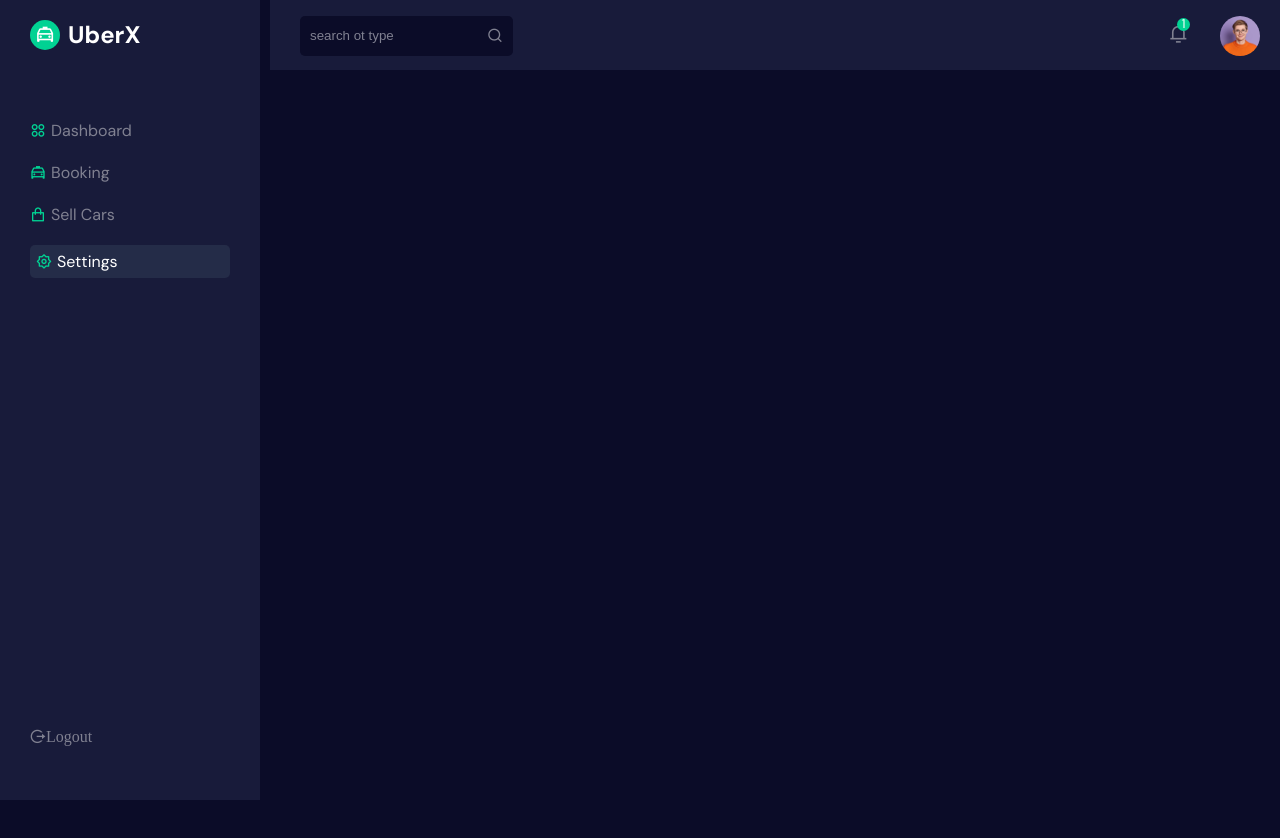
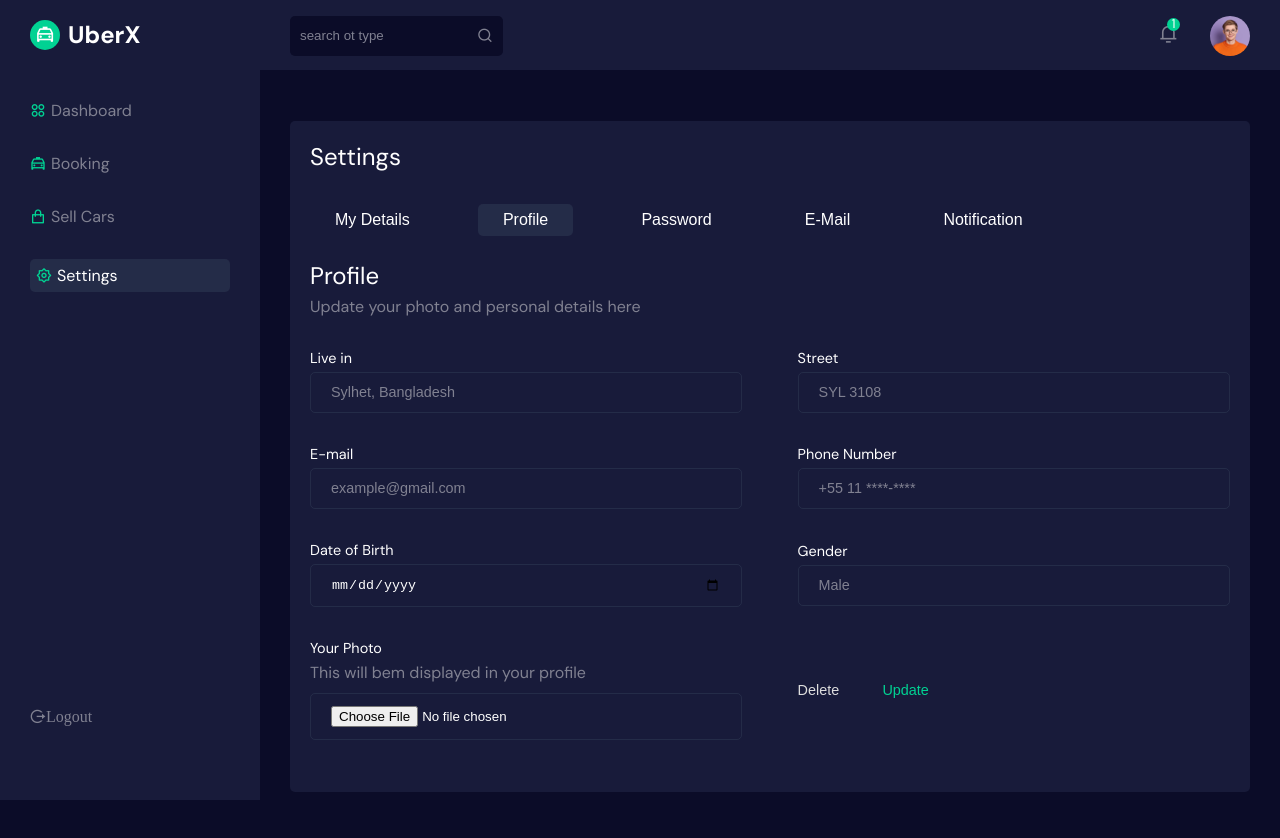
Before and after one commit to mariaemf/RetingyourCarReactJs, a React (Create React App) app: page /settings in a window 1280 px wide. Shown: the top 838 px of the page. Before the commit the page ends 800 px from the top, so only its background shows below. Built offline with nearby package versions, Linux system fonts and the light colour scheme.

Commit message:
finalization of the session, aiming the finalization of styles in css and the realization of the whole session settings area

```diff
--- a/src/App.css
+++ b/src/App.css
@@ -41,6 +41,6 @@
 }
 
 .main__layout {
-  margin-left: 270px;
+  margin-left: 260px;
   /*espaçamento para o lado esquerdo*/
 }
--- a/src/components/Sidebar/sidebar.css
+++ b/src/components/Sidebar/sidebar.css
@@ -54,7 +54,7 @@
   flex-direction: column;
   /*permite alterar a direcao na qual os elementos flex serao exibidos ao longo do eixo principal*/
   height: calc(100% - 5%);
-  margin-top: 50px;
+  margin-top: 30px;
 }
 
 .menu {
@@ -84,7 +84,7 @@
   display: flex;
   /*para o elemento se tornar um flex container*/
 
-  row-gap: 1.3rem;
+  row-gap: 2rem;
   /*para indicar espaço entre linhas */
   flex-direction: column;
   /*permite alterar a direcao na qual os elementos flex serao exibidos ao longo do eixo principal*/
--- a/src/components/UI/TopNav/top-nav.css
+++ b/src/components/UI/TopNav/top-nav.css
@@ -3,7 +3,7 @@
   /*indica que o elemento tera um valor fixo em relacao ao viewport*/
   top: 0;
   /*indica espaço acima do elemento*/
-  left: calc(260px + 10px);
+  left: 260px;
   z-index: 999;
   /* especifica a ordem de pilha de um elemento do anúncio*/
   background: var(--primary-color);
--- a/src/pages/Settings.jsx
+++ b/src/pages/Settings.jsx
@@ -1,7 +1,81 @@
 import React from "react";
+import "../styles/settings.css";
 
 const Settings = () => {
-  return <div>Settings</div>;
+  return (
+    <div className="settings">
+      <div className="settings__wrapper">
+        <h2 className="settings__title">Settings</h2>
+
+        <div className="settings__top">
+          <button className="setting__btn">My Details</button>
+          <button className="setting__btn active__btn">Profile</button>
+          <button className="setting__btn">Password</button>
+          <button className="setting__btn">E-Mail</button>
+          <button className="setting__btn">Notification</button>
+        </div>
+
+        <div className="details__form">
+          <h2 className="profile__title">Profile</h2>
+          <p className="profile__desc">
+            Update your photo and personal details here
+          </p>
+          <form>
+            <div className="form__group">
+              <div>
+                <label>Live in</label>
+                <input type="text" placeholder="Sylhet, Bangladesh" />
+              </div>
+
+              <div>
+                <label>Street</label>
+                <input type="text" placeholder="SYL 3108" />
+              </div>
+            </div>
+
+            <div className="form__group">
+              <div>
+                <label>E-mail</label>
+                <input type="emal" placeholder="example@gmail.com" />
+              </div>
+
+              <div>
+                <label>Phone Number</label>
+                <input type="number" placeholder="+55 11 ****-****" />
+              </div>
+            </div>
+
+            <div className="form__group">
+              <div>
+                <label>Date of Birth</label>
+                <input type="date" placeholder="dd/mm/yyyy" />
+              </div>
+
+              <div>
+                <label>Gender</label>
+                <input type="text" placeholder="Male" />
+              </div>
+            </div>
+
+            <div className="form__group">
+              <div>
+                <label>Your Photo</label>
+                <p className="profile__img-desc">
+                  This will bem displayed in your profile
+                </p>
+                <input type="file" placeholder="choose file" />
+              </div>
+
+              <div className="profile__img-btns">
+                <button className="dlt__btn">Delete</button>
+                <button className="update__btn">Update</button>
+              </div>
+            </div>
+          </form>
+        </div>
+      </div>
+    </div>
+  );
 };
 
 export default Settings;
--- /dev/null
+++ b/src/styles/settings.css
@@ -0,0 +1,130 @@
+.settings {
+  margin-top: 100px;
+  /*margins entre o topo*/
+  padding: 0px 30px;
+  /*define distancia entgre o conteudo e suas bordas*/
+  padding-bottom: 50px;
+  /*distancia entre o espaçamento inferior */
+}
+
+.settings__wrapper {
+  padding: 20px;
+  border-radius: 5px;
+  background: var(--primary-color);
+}
+
+.settings__title {
+  color: var(--heading-color);
+  font-weight: 500;
+  /*"peso" da fonte*/
+  margin-bottom: 2rem;
+  /*tamanho de margin na parte inferior*/
+}
+
+.settings__top {
+  display: flex;
+  /*para deixar os itens flexiveis*/
+  align-items: center;
+  /*para centralizar itens ao centro*/
+  column-gap: 2.7rem;
+  /*distancia entre colunas*/
+  margin-bottom: 1.5rem;
+}
+
+.setting__btn {
+  border: none;
+  /*significa que nenhuma linha será desenhada ao redor do elemento.*/
+  padding: 7px 25px;
+  background: transparent;
+  border-radius: 5px;
+  color: var(--heading-color);
+  font-size: 1rem;
+  /*tamanho da fonte*/
+  cursor: pointer;
+}
+
+.active__btn {
+  background: #b7ffe913;
+}
+
+.profile__title {
+  color: var(--heading-color);
+  font-weight: 500;
+  /*'força' da fonte*/
+  margin-bottom: 5px;
+
+}
+
+.profile__desc {
+  color: var(--small-text-color);
+  margin-bottom: 2rem;
+  /*margin da parte inferior*/
+}
+
+label {
+  color: var(--heading-color);
+  margin-bottom: 5px;
+  font-size: 0.9rem;
+}
+
+.form__group div {
+  display: flex;
+  /*deixar o container flexivel*/
+  flex-direction: column;
+  width: 47%;
+}
+
+.form__group {
+  display: flex;
+  align-items: center;
+  /*alinhar o conteudo ao centro*/
+  justify-content: space-between;
+  /*para deixar um icone no inicio e outro no final*/
+  column-gap: 2rem;
+  /*distanciamento entre colunas*/
+  margin-bottom: 2rem;
+}
+
+.form__group div input {
+  width: 100%;
+  padding: 12px 20px;
+  border-radius: 5px;
+  background: transparent;
+  border: 1px solid #b7ffe913;
+  color: var(--heading-color);
+}
+
+.form__group div input::placeholder {
+  color: var(--small-text-color);
+  font-size: .9rem;
+}
+
+.form__group div input:focus {
+  outline: none;
+  /*remove o comportamento padrao do browser de adicionar borda ao elemento quando o mesmo é selecionado*/
+}
+
+.profile__img-desc {
+  color: var(--small-text-color);
+  margin-bottom: 10px;
+}
+
+.profile__img-btns {
+  display: flex;
+  flex-direction: row !important;
+  column-gap: 2.7rem;
+}
+
+.dlt__btn,
+.update__btn {
+  border: none;
+  outline: none;
+  background: transparent;
+  color: #ddd;
+  font-size: .9rem;
+  cursor: pointer;
+}
+
+.update__btn {
+  color: var(--secondary-color);
+}
```
